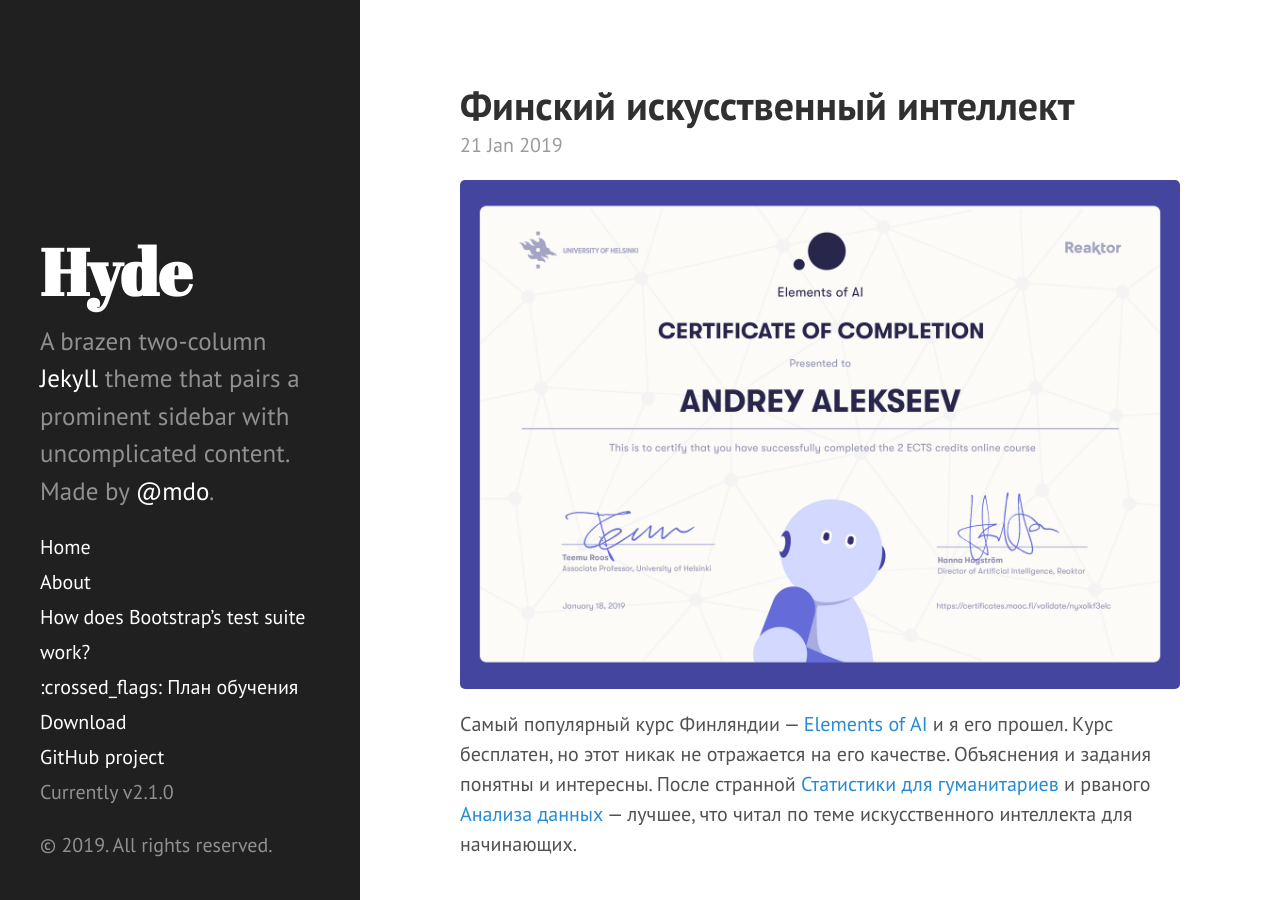
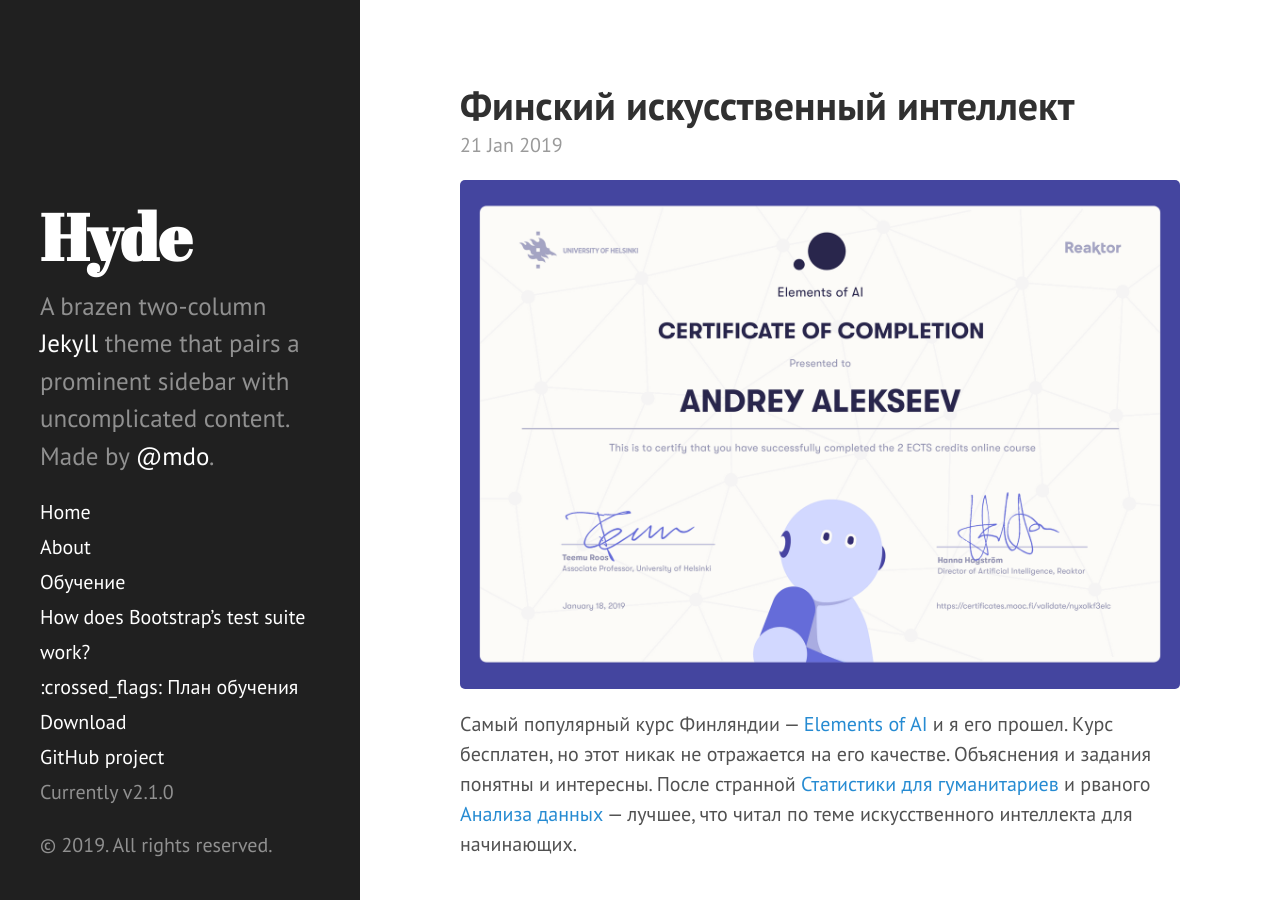
Before and after one commit to Drewleks/about-me, a Jekyll site: the page built from index.html, in a window 1280 px wide and 900 px high. Built offline with Jekyll 4.4.1, drawn with Linux system fonts in a browser that asks for light colours; the list of posts is cut into pages by our own code.

Commit message:
Update plan.html

```diff
--- a/plan.html
+++ b/plan.html
@@ -1,3 +1,9 @@
+---
+layout: page
+title: Обучение
+---
+
+
 <!DOCTYPE html>
 <html lang="en">
 <head>
```
